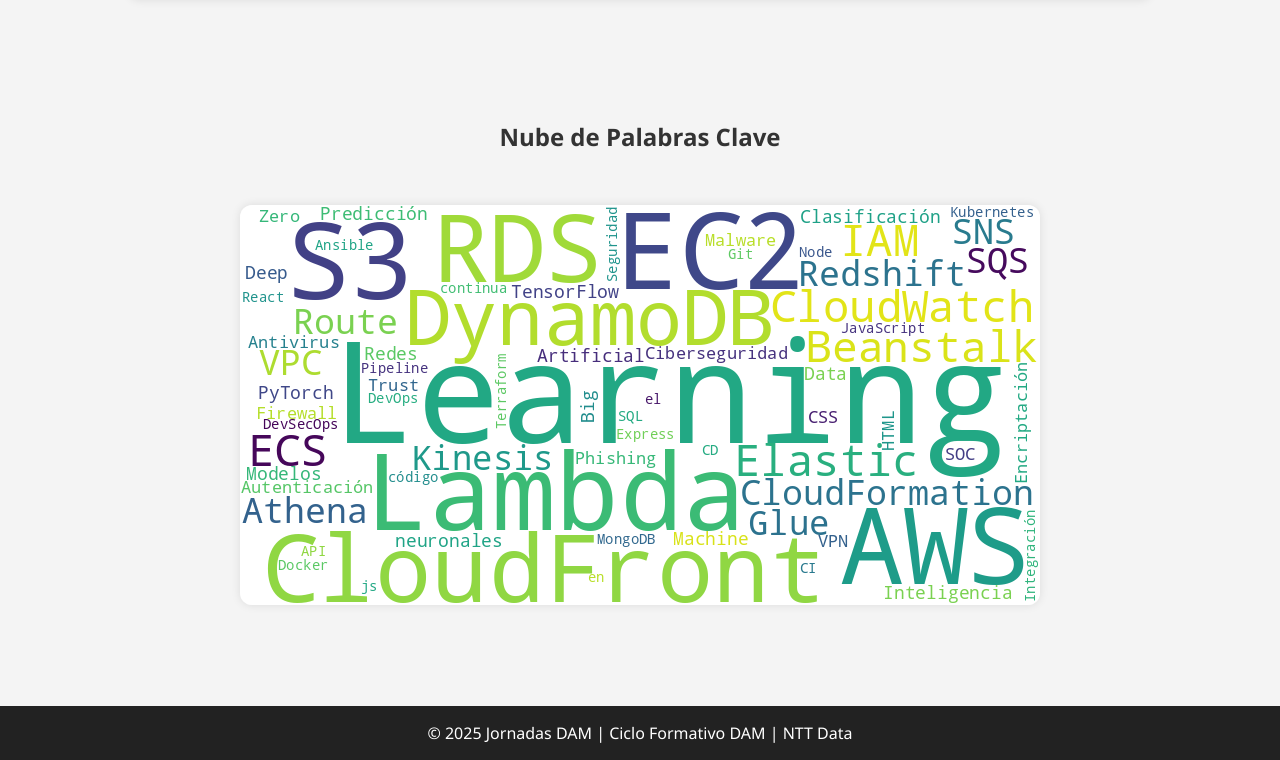
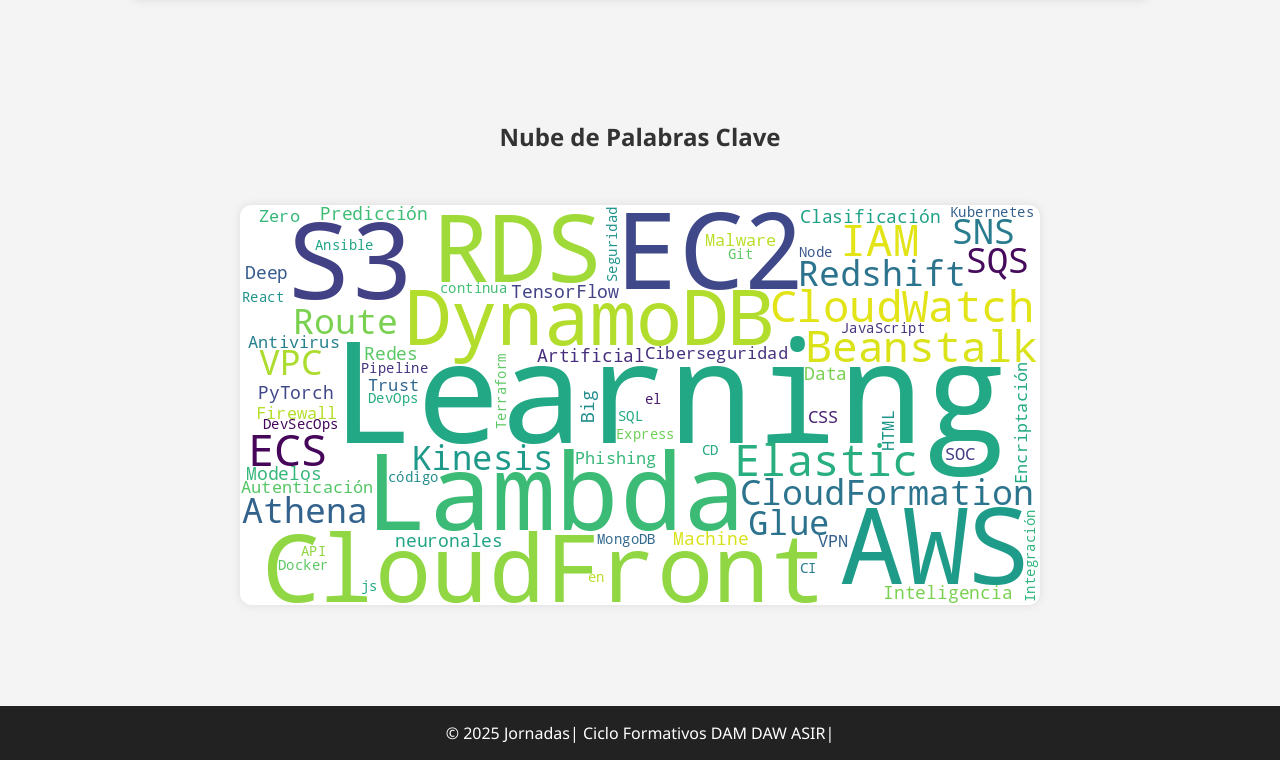
Before and after one commit to MQDragon12/Jornadas, a plain HTML site: page index.html in a window 1280 px wide. Shown: the part 1733-2493 px from the top of the page. Drawn offline with Linux system fonts and the light colour scheme.

Commit message:
Update index.html

```diff
--- a/index.html
+++ b/index.html
@@ -67,7 +67,7 @@
   </section>
 
   <footer>
-    &copy; 2025 Jornadas DAM | Ciclo Formativo DAM | NTT Data
+    &copy; 2025 Jornadas| Ciclo Formativos DAM DAW ASIR|
   </footer>
 
 </body>
```
